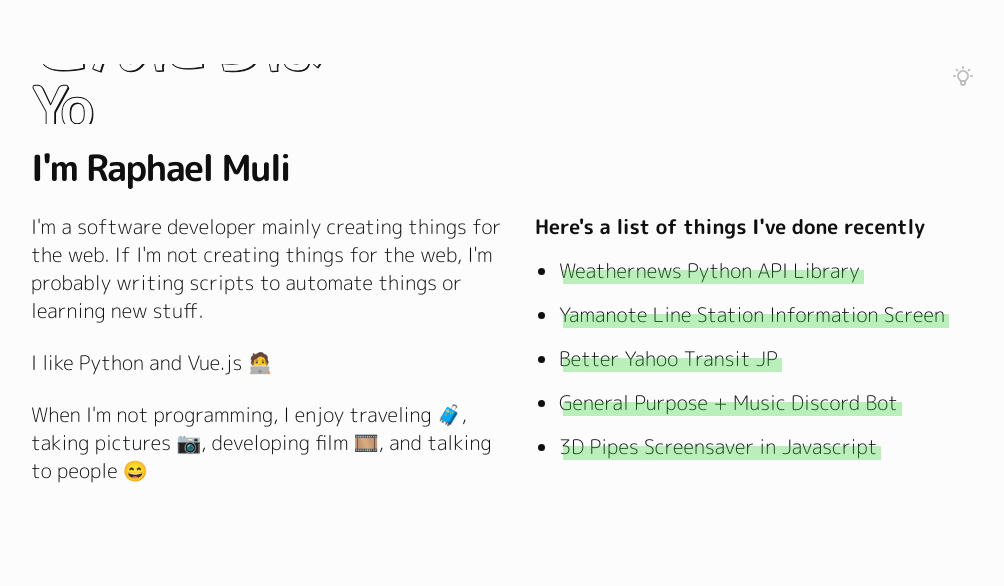
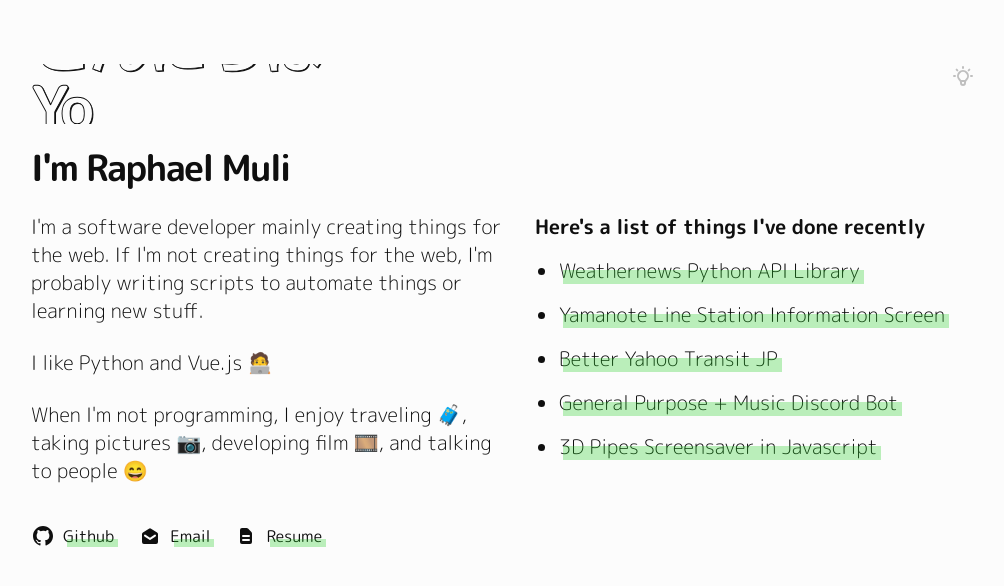
Before and after one commit to rnikko/portfolio-site, a Vue app: page / in a window 1280 px wide. Shown: the top 586 px of the page, without its empty margins (137-1141 px from the left). Built offline with nearby package versions, Linux system fonts and the light colour scheme.

Commit message:
added contact links

```diff
--- a/src/App.vue
+++ b/src/App.vue
@@ -1,16 +1,18 @@
 <template>
-  <div class="max-w-screen-lg p-6 py-10 md:p-20 md:py-24 lg:p-10 lg:py-16" style="margin: 0 auto">
+  <div class="max-w-screen-lg p-6 py-10 md:p-20 md:py-24 lg:p-10 lg:py-16" style="margin: 0 auto; min-width: 375px">
     <LightSwitch />
     <Hello />
     <div class="space-y-8 md:space-y-10 lg:space-x-8 lg:space-y-0 lg:grid lg:grid-cols-2">
       <About />
       <Projects />
     </div>
+    <Contact class="my-8 md:my-10" />
   </div>
 </template>
 
 <script>
 import About from './components/About.vue'
+import Contact from './components/Contact.vue'
 import Hello from './components/Hello.vue'
 import LightSwitch from './components/LightSwitch.vue'
 import Projects from './components/Projects.vue'
@@ -19,6 +21,7 @@ export default {
   name: 'App',
   components: {
     About,
+    Contact,
     Hello,
     LightSwitch,
     Projects
--- /dev/null
+++ b/src/components/Contact.vue
@@ -0,0 +1,34 @@
+<template>
+  <div id="contact">
+    <!-- <p class="text-md md:text-xl font-semibold my-3 md:my-4" style="letter-spacing: -0.05 rem;">
+      Contact
+    </p> -->
+    <div class="space-x-6">
+      <div class="space-x-2 inline-flex">
+        <svg width="24" height="24" fill="currentColor">
+          <path fill-rule="evenodd" clip-rule="evenodd" d="M12 2C6.477 2 2 6.463 2 11.97c0 4.404 2.865 8.14 6.839 9.458.5.092.682-.216.682-.48 0-.236-.008-.864-.013-1.695-2.782.602-3.369-1.337-3.369-1.337-.454-1.151-1.11-1.458-1.11-1.458-.908-.618.069-.606.069-.606 1.003.07 1.531 1.027 1.531 1.027.892 1.524 2.341 1.084 2.91.828.092-.643.35-1.083.636-1.332-2.22-.251-4.555-1.107-4.555-4.927 0-1.088.39-1.979 1.029-2.675-.103-.252-.446-1.266.098-2.638 0 0 .84-.268 2.75 1.022A9.606 9.606 0 0112 6.82c.85.004 1.705.114 2.504.336 1.909-1.29 2.747-1.022 2.747-1.022.546 1.372.202 2.386.1 2.638.64.696 1.028 1.587 1.028 2.675 0 3.83-2.339 4.673-4.566 4.92.359.307.678.915.678 1.846 0 1.332-.012 2.407-.012 2.734 0 .267.18.577.688.48C19.137 20.107 22 16.373 22 11.969 22 6.463 17.522 2 12 2z">
+          </path>
+        </svg>
+        <span><a href="">Github</a></span>
+      </div>
+      <div class="space-x-2 inline-flex">
+        <svg xmlns="http://www.w3.org/2000/svg" class="h-6 w-6" style="padding: 2px" viewBox="0 0 20 20" fill="currentColor">
+          <path fill-rule="evenodd" d="M2.94 6.412A2 2 0 002 8.108V16a2 2 0 002 2h12a2 2 0 002-2V8.108a2 2 0 00-.94-1.696l-6-3.75a2 2 0 00-2.12 0l-6 3.75zm2.615 2.423a1 1 0 10-1.11 1.664l5 3.333a1 1 0 001.11 0l5-3.333a1 1 0 00-1.11-1.664L10 11.798 5.555 8.835z" clip-rule="evenodd" />
+        </svg>
+        <span><a href="">Email</a></span>
+      </div>
+      <div class="space-x-2 inline-flex">
+        <svg xmlns="http://www.w3.org/2000/svg" class="h-6 w-6" style="padding: 2px" viewBox="0 0 20 20" fill="currentColor">
+          <path fill-rule="evenodd" d="M4 4a2 2 0 012-2h4.586A2 2 0 0112 2.586L15.414 6A2 2 0 0116 7.414V16a2 2 0 01-2 2H6a2 2 0 01-2-2V4zm2 6a1 1 0 011-1h6a1 1 0 110 2H7a1 1 0 01-1-1zm1 3a1 1 0 100 2h6a1 1 0 100-2H7z" clip-rule="evenodd" />
+        </svg>
+        <span><a href="">Resume</a></span>
+      </div>
+    </div>
+  </div>
+</template>
+
+<script>
+export default {
+  name: 'Contact',
+}
+</script>
```
